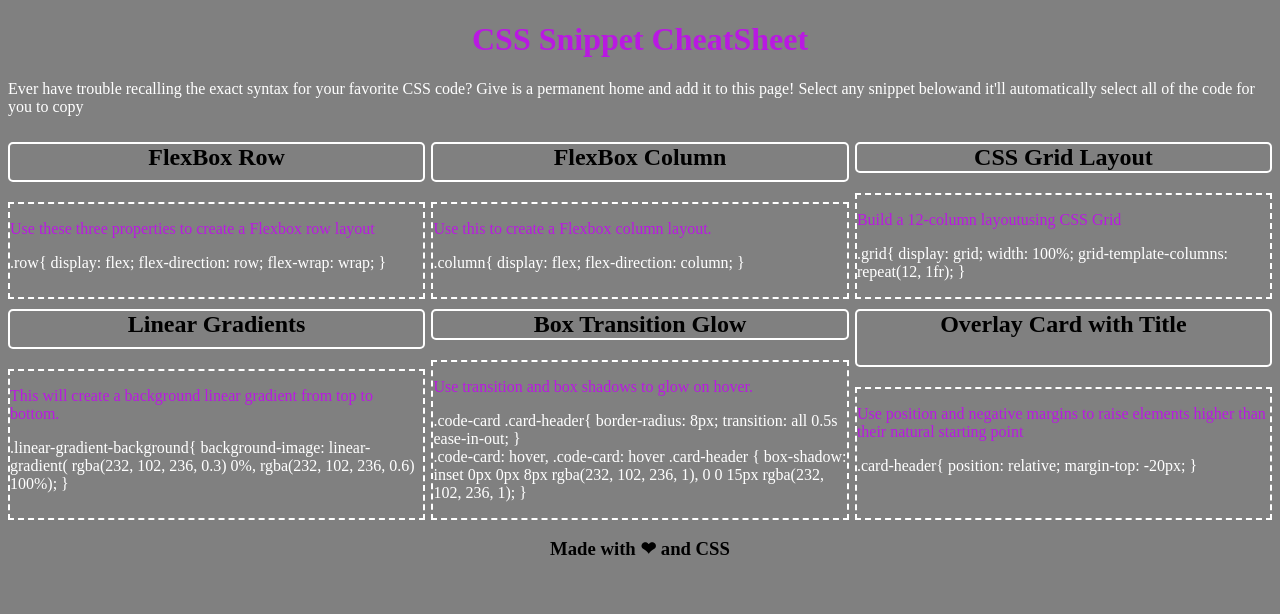
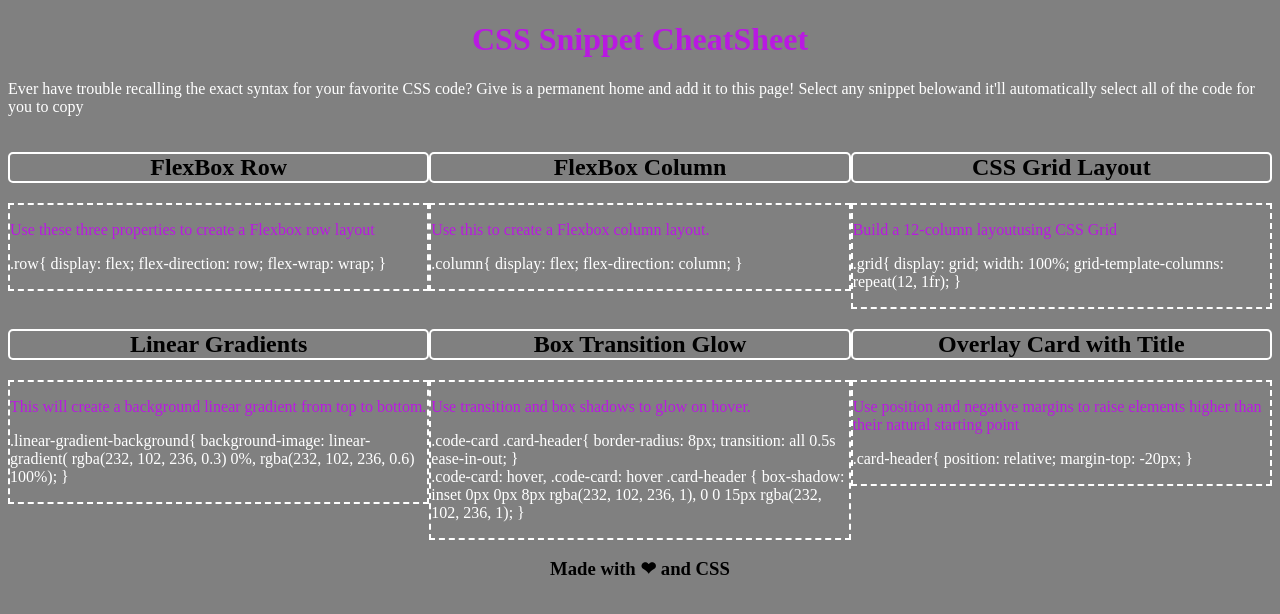
Before and after one commit to Rmolu11/mini-project-css-styling, a plain HTML site: page index.html in a window 1280 px wide. Drawn offline with Linux system fonts and the light colour scheme.

Commit message:
edited the CSS, removed grid display and changed it to flex & its properties

```diff
--- a/assets/css/style.css
+++ b/assets/css/style.css
@@ -19,12 +19,14 @@ h1{
     flex-direction: row;
     justify-content: space-between;
     align-content: space-between;
+    width: 100%;
+    height :100%;
 }
 
 .card-box{
-    display: grid;
-    width: 33%;
+
     grid-template-columns: repeat(1fr);
+    flex: 1 1 33%
 
 }
 
@@ -37,7 +39,6 @@ h1{
 }
 
 .bold-header{
-    margin-top:10px;
     text-align: center;
     border: 2px solid white;
     border-radius: 5px
```
